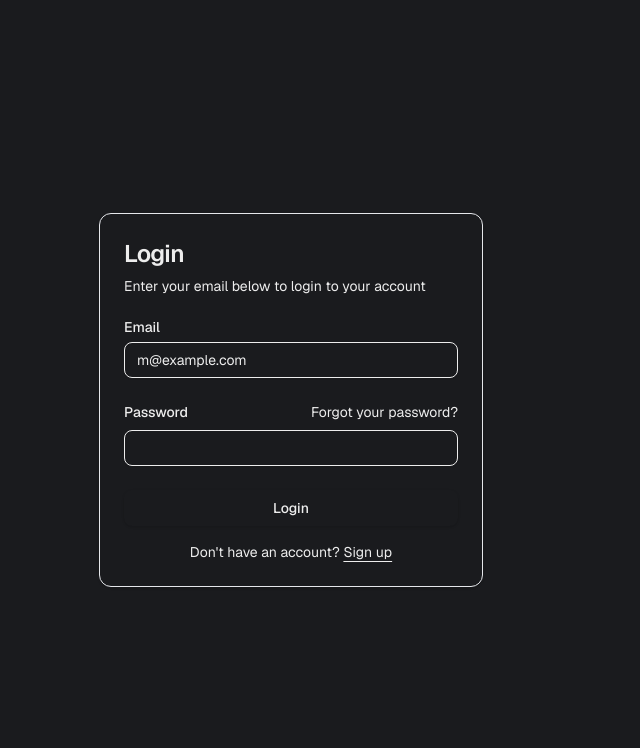
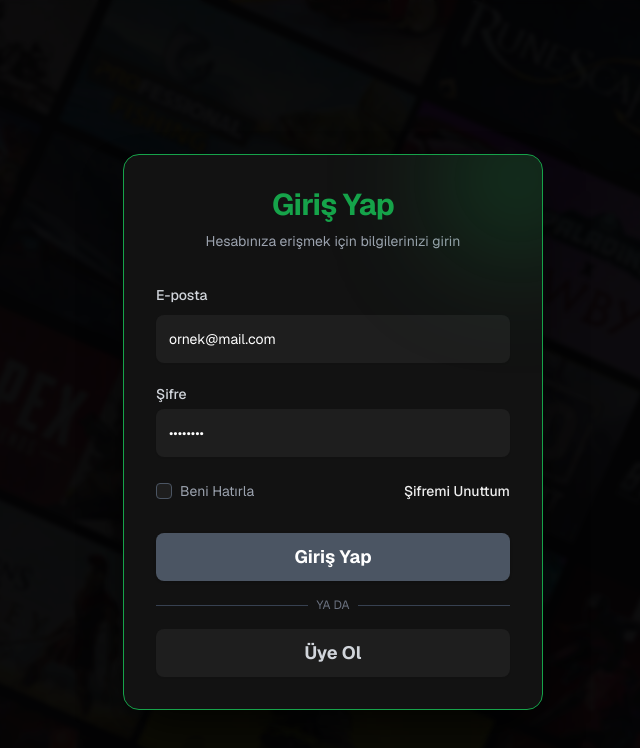
Before and after one commit to Erdem-San/royale-satis, a Next.js app: page /auth/login in a window 1280 px wide. Shown: the top 748 px of the page, without its empty margins (349-989 px from the left). Built offline with nearby package versions, Linux system fonts and the light colour scheme; no server answers.

Commit message:
feat: redesign auth pages and fix suspense error

```diff
--- /dev/null
+++ b/app/api/auth/signout/route.ts
@@ -0,0 +1,18 @@
+
+import { createClient } from "@/lib/supabase/server";
+import { type NextRequest, NextResponse } from "next/server";
+
+export async function POST(req: NextRequest) {
+    const supabase = await createClient();
+
+    // Check if a user's logged in
+    const {
+        data: { user },
+    } = await supabase.auth.getUser();
+
+    if (user) {
+        await supabase.auth.signOut();
+    }
+
+    return NextResponse.json({ message: "Signed out successfully" }, { status: 200 });
+}
--- a/app/auth/layout.tsx
+++ b/app/auth/layout.tsx
@@ -3,6 +3,26 @@ export default function AuthLayout({
 }: {
     children: React.ReactNode
 }) {
-    // Auth pages have no header/footer - just the content
-    return <>{children}</>
+    return (
+        <div className="min-h-screen w-full relative flex items-center justify-center bg-[#0a0a0c] overflow-hidden">
+            {/* Background Image */}
+            <div
+                className="absolute inset-0 z-0"
+                style={{
+                    backgroundImage: `url('/login-bg.webp')`,
+                    backgroundSize: 'cover',
+                    backgroundPosition: 'center',
+                    backgroundRepeat: 'no-repeat',
+                }}
+            />
+
+            {/* Dark Overlay for better text contrast */}
+            <div className="absolute inset-0 bg-black/60 backdrop-blur-[2px] z-0" />
+
+            {/* Content Container */}
+            <div className="relative z-10 w-full max-w-md px-4 py-8">
+                {children}
+            </div>
+        </div>
+    )
 }
--- a/app/auth/sign-up-success/page.tsx
+++ b/app/auth/sign-up-success/page.tsx
@@ -1,32 +1,35 @@
-import {
-  Card,
-  CardContent,
-  CardDescription,
-  CardHeader,
-  CardTitle,
-} from "@/components/ui/card";
+import Link from "next/link";
+import { Button } from "@/components/ui/button";
 
 export default function Page() {
   return (
-    <div className="flex min-h-svh w-full items-center justify-center p-6 md:p-10">
-      <div className="w-full max-w-sm">
-        <div className="flex flex-col gap-6">
-          <Card>
-            <CardHeader>
-              <CardTitle className="text-2xl">
-                Thank you for signing up!
-              </CardTitle>
-              <CardDescription>Check your email to confirm</CardDescription>
-            </CardHeader>
-            <CardContent>
-              <p className="text-sm text-muted-foreground">
-                You&apos;ve successfully signed up. Please check your email to
-                confirm your account before signing in.
-              </p>
-            </CardContent>
-          </Card>
+    <div className="bg-[#121212] border border-[#FCD34D]/30 rounded-2xl p-8 shadow-2xl shadow-black/80 relative overflow-hidden w-full max-w-sm text-center">
+      {/* Decorative corner glow */}
+      <div className="absolute -top-10 -right-10 w-32 h-32 bg-[#FCD34D]/10 rounded-full blur-3xl pointer-events-none" />
+
+      <div className="mb-6 flex justify-center">
+        <div className="w-16 h-16 rounded-full bg-green-500/10 flex items-center justify-center border border-green-500/20">
+          <svg className="w-8 h-8 text-green-500" fill="none" stroke="currentColor" viewBox="0 0 24 24">
+            <path strokeLinecap="round" strokeLinejoin="round" strokeWidth={2} d="M5 13l4 4L19 7" />
+          </svg>
         </div>
       </div>
+
+      <h1 className="text-2xl font-bold text-[#FCD34D] mb-2 tracking-tight">
+        Kayıt Başarılı!
+      </h1>
+
+      <p className="text-gray-400 text-sm mb-8">
+        Hesabınız oluşturuldu. Lütfen giriş yapmadan önce e-posta adresinize gönderilen doğrulama linkine tıklayın.
+      </p>
+
+      <Link href="/auth/login" className="block w-full">
+        <Button
+          className="w-full h-12 bg-[#4b5563] hover:bg-[#374151] text-white font-bold text-lg rounded-lg transition-all"
+        >sf
+          Giriş Yap
+        </Button>
+      </Link>
     </div>
   );
 }
--- /dev/null
+++ b/app/loading.tsx
@@ -0,0 +1,7 @@
+export default function Loading() {
+    return (
+        <div className="flex h-screen w-full items-center justify-center bg-[#1a1b1e]">
+            <div className="h-8 w-8 animate-spin rounded-full border-4 border-gray-600 border-t-green-500" />
+        </div>
+    )
+}
--- a/components/forgot-password-form.tsx
+++ b/components/forgot-password-form.tsx
@@ -47,58 +47,71 @@ export function ForgotPasswordForm({
   return (
     <div className={cn("flex flex-col gap-6", className)} {...props}>
       {success ? (
-        <Card>
-          <CardHeader>
-            <CardTitle className="text-2xl">Check Your Email</CardTitle>
-            <CardDescription>Password reset instructions sent</CardDescription>
-          </CardHeader>
-          <CardContent>
-            <p className="text-sm text-muted-foreground">
-              If you registered using your email and password, you will receive
-              a password reset email.
+        <div className="bg-[#121212] border border-green-600 rounded-2xl p-8 shadow-2xl shadow-black/80 relative overflow-hidden w-[420px]">
+          {/* Decorative corner glow */}
+          <div className="absolute -top-10 -right-10 w-32 h-32 bg-green-600/40 rounded-full blur-3xl pointer-events-none" />
+
+          <div className="mb-6 text-center space-y-2">
+            <h1 className="text-3xl font-bold text-green-600 tracking-tight">E-postanı Kontrol Et</h1>
+            <p className="text-gray-400 text-sm">Şifre sıfırlama talimatları gönderildi</p>
+          </div>
+          <div className="text-center">
+            <p className="text-sm text-gray-300">
+              Eğer bu e-posta adresiyle kayıtlı bir hesabınız varsa, şifre sıfırlama bağlantısını içeren bir e-posta alacaksınız.
             </p>
-          </CardContent>
-        </Card>
+          </div>
+        </div>
       ) : (
-        <Card>
-          <CardHeader>
-            <CardTitle className="text-2xl">Reset Your Password</CardTitle>
-            <CardDescription>
-              Type in your email and we&apos;ll send you a link to reset your
-              password
-            </CardDescription>
-          </CardHeader>
-          <CardContent>
-            <form onSubmit={handleForgotPassword}>
-              <div className="flex flex-col gap-6">
-                <div className="grid gap-2">
-                  <Label htmlFor="email">Email</Label>
+        <div className="bg-[#121212] border border-green-600 rounded-2xl p-8 shadow-2xl shadow-black/80 relative overflow-hidden w-[420px]">
+          {/* Decorative corner glow */}
+          <div className="absolute -top-10 -right-10 w-32 h-32 bg-green-600/40 rounded-full blur-3xl pointer-events-none" />
+
+          <div className="mb-8 text-center space-y-2">
+            <h1 className="text-3xl font-bold text-green-600 tracking-tight">Şifremi Unuttum</h1>
+            <p className="text-gray-400 text-sm">
+              E-posta adresinizi girin, size şifrenizi sıfırlamanız için bir bağlantı gönderelim.
+            </p>
+          </div>
+
+          <form onSubmit={handleForgotPassword} className="space-y-6">
+            <div className="space-y-2">
+              <Label htmlFor="email" className="text-gray-300 font-medium">E-posta</Label>
               <Input
                 id="email"
                 type="email"
-                    placeholder="m@example.com"
+                placeholder="ornek@mail.com"
                 required
                 value={email}
                 onChange={(e) => setEmail(e.target.value)}
+                className="bg-[#1E1E1E] border-transparent focus:border-green-600 text-white placeholder-gray-600 h-12 rounded-lg transition-all"
               />
             </div>
-                {error && <p className="text-sm text-red-500">{error}</p>}
-                <Button type="submit" className="w-full" disabled={isLoading}>
-                  {isLoading ? "Sending..." : "Send reset email"}
+
+            {error && (
+              <div className="p-3 rounded-lg bg-red-500/10 border border-red-500/20 text-red-500 text-sm">
+                {error}
+              </div>
+            )}
+
+            <Button
+              type="submit"
+              className="w-full h-12 bg-[#4b5563] hover:bg-[#374151] text-white font-bold text-lg rounded-lg transition-all transform active:scale-[0.98]"
+              disabled={isLoading}
+            >
+              {isLoading ? "Gönderiliyor..." : "Sıfırlama Bağlantısı Gönder"}
             </Button>
-              </div>
-              <div className="mt-4 text-center text-sm">
-                Already have an account?{" "}
+
+            <div className="text-center pt-2">
+              <span className="text-gray-400 text-sm">Hesabın var mı? </span>
               <Link
                 href="/auth/login"
-                  className="underline underline-offset-4"
+                className="text-green-600 hover:text-green-500 transition-colors font-medium underline-offset-4 hover:underline"
               >
-                  Login
+                Giriş Yap
               </Link>
             </div>
           </form>
-          </CardContent>
-        </Card>
+        </div>
       )}
     </div>
   );
--- a/components/layout/Header.tsx
+++ b/components/layout/Header.tsx
@@ -25,14 +25,19 @@ export default async function Header() {
             .select('role')
             .eq('user_id', user.id)
             .single()
-        isAdmin = profile?.role === 'admin'
+        const userProfile = profile as any
+        isAdmin = userProfile?.role === 'admin'
     }
 
     return (
         <header className="sticky top-0 z-50">
             <TopBar />
             <Suspense fallback={<div className="bg-[#252830] h-16"></div>}>
-                <MainHeaderClient initialUser={user} initialIsAdmin={isAdmin} />
+                <MainHeaderClient
+                    key={user?.id || 'guest'}
+                    initialUser={user}
+                    initialIsAdmin={isAdmin}
+                />
             </Suspense>
             <Suspense fallback={<div className="bg-[#252830] h-12"></div>}>
                 <NavigationBarClient initialCategories={categories} />
--- a/components/login-form.tsx
+++ b/components/login-form.tsx
@@ -3,13 +3,6 @@
 import { cn } from "@/lib/utils";
 import { createClient } from "@/lib/supabase/client";
 import { Button } from "@/components/ui/button";
-import {
-  Card,
-  CardContent,
-  CardDescription,
-  CardHeader,
-  CardTitle,
-} from "@/components/ui/card";
 import { Input } from "@/components/ui/input";
 import { Label } from "@/components/ui/label";
 import Link from "next/link";
@@ -38,7 +31,6 @@ export function LoginForm({
         password,
       });
       if (error) throw error;
-      // Update this route to redirect to an authenticated route. The user already has an active session.
       router.push("/");
       router.refresh();
     } catch (error: unknown) {
@@ -50,62 +42,96 @@ export function LoginForm({
 
   return (
     <div className={cn("flex flex-col gap-6", className)} {...props}>
-      <Card>
-        <CardHeader>
-          <CardTitle className="text-2xl">Login</CardTitle>
-          <CardDescription>
-            Enter your email below to login to your account
-          </CardDescription>
-        </CardHeader>
-        <CardContent>
-          <form onSubmit={handleLogin}>
-            <div className="flex flex-col gap-6">
-              <div className="grid gap-2">
-                <Label htmlFor="email">Email</Label>
+      <div className="bg-[#121212] border border-green-600 rounded-2xl p-8 shadow-2xl shadow-black/80 relative overflow-hidden w-[420px]">
+        {/* Decorative corner glow */}
+        <div className="absolute -top-10 -right-10 w-32 h-32 bg-green-600/40 rounded-full blur-3xl pointer-events-none" />
+
+        <div className="mb-8 text-center space-y-2">
+          <h1 className="text-3xl font-bold text-green-600 tracking-tight">Giriş Yap</h1>
+          <p className="text-gray-400 text-sm">Hesabınıza erişmek için bilgilerinizi girin</p>
+        </div>
+
+        <form onSubmit={handleLogin} className="space-y-6">
+          <div className="space-y-2">
+            <Label htmlFor="email" className="text-gray-300 font-medium">E-posta</Label>
             <Input
               id="email"
               type="email"
-                  placeholder="m@example.com"
+              placeholder="ornek@mail.com"
               required
               value={email}
               onChange={(e) => setEmail(e.target.value)}
+              className="bg-[#1E1E1E] border-transparent focus:border-green-600 text-white placeholder-gray-600 h-12 rounded-lg transition-all"
             />
           </div>
-              <div className="grid gap-2">
-                <div className="flex items-center">
-                  <Label htmlFor="password">Password</Label>
-                  <Link
-                    href="/auth/forgot-password"
-                    className="ml-auto inline-block text-sm underline-offset-4 hover:underline"
-                  >
-                    Forgot your password?
-                  </Link>
+
+          <div className="space-y-2">
+            <div className="flex items-center justify-between">
+              <Label htmlFor="password" className="text-gray-300 font-medium">Şifre</Label>
             </div>
             <Input
               id="password"
               type="password"
+              placeholder="••••••••"
               required
               value={password}
               onChange={(e) => setPassword(e.target.value)}
+              className="bg-[#1E1E1E] border-transparent focus:border-green-600 text-white placeholder-gray-600 h-12 rounded-lg transition-all"
             />
           </div>
-              {error && <p className="text-sm text-red-500">{error}</p>}
-              <Button type="submit" className="w-full" disabled={isLoading}>
-                {isLoading ? "Logging in..." : "Login"}
+
+          <div className="flex items-center justify-between text-sm">
+            <label className="flex items-center gap-2 cursor-pointer group">
+              <div className="w-4 h-4 rounded border border-gray-600 bg-[#1E1E1E] group-hover:border-green-600ansition-colors flex items-center justify-center">
+                {/* Fake checkbox check */}
+                <div className="w-2 h-2 bg-green-600unded-sm opacity-0 group-hover:opacity-100 transition-opacity" />
+              </div>
+              <span className="text-gray-400 group-hover:text-gray-300">Beni Hatırla</span>
+            </label>
+            <Link
+              href="/auth/forgot-password"
+              className="text-green-600ver:text-[#fbbf24] transition-colors font-medium"
+            >
+              Şifremi Unuttum
+            </Link>
+          </div>
+
+          {error && (
+            <div className="p-3 rounded-lg bg-red-500/10 border border-red-500/20 text-red-500 text-sm">
+              {error}
+            </div>
+          )}
+
+          <div className="space-y-4 pt-2">
+            <Button
+              type="submit"
+              className="w-full h-12 bg-[#4b5563] hover:bg-[#374151] text-white font-bold text-lg rounded-lg transition-all transform active:scale-[0.98]"
+              disabled={isLoading}
+            >
+              {isLoading ? "Giriş Yapılıyor..." : "Giriş Yap"}
             </Button>
+
+            <div className="relative">
+              <div className="absolute inset-0 flex items-center">
+                <span className="w-full border-t border-gray-700"></span>
               </div>
-            <div className="mt-4 text-center text-sm">
-              Don&apos;t have an account?{" "}
-              <Link
-                href="/auth/sign-up"
-                className="underline underline-offset-4"
+              <div className="relative flex justify-center text-xs uppercase">
+                <span className="bg-[#121212] px-2 text-gray-500">ya da</span>
+              </div>
+            </div>
+
+            <Link href="/auth/sign-up" className="block w-full">
+              <Button
+                type="button"
+                variant="outline"
+                className="w-full h-12 border-none bg-[#1E1E1E] hover:bg-[#2A2A2A] text-gray-300 hover:text-white font-bold text-lg rounded-lg transition-all border border-gray-700"
               >
-                Sign up
+                Üye Ol
+              </Button>
             </Link>
           </div>
         </form>
-        </CardContent>
-      </Card>
+      </div>
     </div>
   );
 }
--- a/components/sign-up-form.tsx
+++ b/components/sign-up-form.tsx
@@ -58,63 +58,91 @@ export function SignUpForm({
 
   return (
     <div className={cn("flex flex-col gap-6", className)} {...props}>
-      <Card>
-        <CardHeader>
-          <CardTitle className="text-2xl">Sign up</CardTitle>
-          <CardDescription>Create a new account</CardDescription>
-        </CardHeader>
-        <CardContent>
-          <form onSubmit={handleSignUp}>
-            <div className="flex flex-col gap-6">
-              <div className="grid gap-2">
-                <Label htmlFor="email">Email</Label>
+      <div className="bg-[#121212] border border-green-600 rounded-2xl p-8 shadow-2xl shadow-black/80 relative overflow-hidden w-[420px]">
+        {/* Decorative corner glow */}
+        <div className="absolute -top-10 -right-10 w-32 h-32 bg-green-600/40 rounded-full blur-3xl pointer-events-none" />
+
+        <div className="mb-8 text-center space-y-2">
+          <h1 className="text-3xl font-bold text-green-600 tracking-tight">Üye Ol</h1>
+          <p className="text-gray-400 text-sm">Hemen aramıza katıl ve ayrıcalıklardan yararlan</p>
+        </div>
+
+        <form onSubmit={handleSignUp} className="space-y-6">
+          <div className="space-y-2">
+            <Label htmlFor="email" className="text-gray-300 font-medium">E-posta</Label>
             <Input
               id="email"
               type="email"
-                  placeholder="m@example.com"
+              placeholder="ornek@mail.com"
               required
               value={email}
               onChange={(e) => setEmail(e.target.value)}
+              className="bg-[#1E1E1E] border-transparent focus:border-green-600/50 text-white placeholder-gray-600 h-12 rounded-lg transition-all"
             />
           </div>
-              <div className="grid gap-2">
-                <div className="flex items-center">
-                  <Label htmlFor="password">Password</Label>
-                </div>
+
+          <div className="space-y-2">
+            <Label htmlFor="password" className="text-gray-300 font-medium">Şifre</Label>
             <Input
               id="password"
               type="password"
+              placeholder="••••••••"
               required
               value={password}
               onChange={(e) => setPassword(e.target.value)}
+              className="bg-[#1E1E1E] border-transparent focus:border-green-600/50 text-white placeholder-gray-600 h-12 rounded-lg transition-all"
             />
           </div>
-              <div className="grid gap-2">
-                <div className="flex items-center">
-                  <Label htmlFor="repeat-password">Repeat Password</Label>
-                </div>
+
+          <div className="space-y-2">
+            <Label htmlFor="repeat-password" className="text-gray-300 font-medium">Şifre Tekrar</Label>
             <Input
               id="repeat-password"
               type="password"
+              placeholder="••••••••"
               required
               value={repeatPassword}
               onChange={(e) => setRepeatPassword(e.target.value)}
+              className="bg-[#1E1E1E] border-transparent focus:border-green-600/50 text-white placeholder-gray-600 h-12 rounded-lg transition-all"
             />
           </div>
-              {error && <p className="text-sm text-red-500">{error}</p>}
-              <Button type="submit" className="w-full" disabled={isLoading}>
-                {isLoading ? "Creating an account..." : "Sign up"}
+
+          {error && (
+            <div className="p-3 rounded-lg bg-red-500/10 border border-red-500/20 text-red-500 text-sm">
+              {error}
+            </div>
+          )}
+
+          <div className="space-y-4 pt-2">
+            <Button
+              type="submit"
+              className="w-full h-12 bg-[#4b5563] hover:bg-[#374151] text-white font-bold text-lg rounded-lg transition-all transform active:scale-[0.98]"
+              disabled={isLoading}
+            >
+              {isLoading ? "Kayıt Oluyor..." : "Üye Ol"}
             </Button>
+
+            <div className="relative">
+              <div className="absolute inset-0 flex items-center">
+                <span className="w-full border-t border-gray-700"></span>
               </div>
-            <div className="mt-4 text-center text-sm">
-              Already have an account?{" "}
-              <Link href="/auth/login" className="underline underline-offset-4">
-                Login
+              <div className="relative flex justify-center text-xs uppercase">
+                <span className="bg-[#121212] px-2 text-gray-500">ya da</span>
+              </div>
+            </div>
+
+            <Link href="/auth/login" className="block w-full">
+              <Button
+                type="button"
+                variant="outline"
+                className="w-full h-12 border-none bg-[#1E1E1E] hover:bg-[#2A2A2A] text-gray-300 hover:text-white font-bold text-lg rounded-lg transition-all border border-gray-700"
+              >
+                Giriş Yap
+              </Button>
             </Link>
           </div>
         </form>
-        </CardContent>
-      </Card>
+      </div>
     </div>
   );
 }
--- a/components/update-password-form.tsx
+++ b/components/update-password-form.tsx
@@ -44,35 +44,46 @@ export function UpdatePasswordForm({
 
   return (
     <div className={cn("flex flex-col gap-6", className)} {...props}>
-      <Card>
-        <CardHeader>
-          <CardTitle className="text-2xl">Reset Your Password</CardTitle>
-          <CardDescription>
-            Please enter your new password below.
-          </CardDescription>
-        </CardHeader>
-        <CardContent>
-          <form onSubmit={handleForgotPassword}>
-            <div className="flex flex-col gap-6">
-              <div className="grid gap-2">
-                <Label htmlFor="password">New password</Label>
+      <div className="bg-[#121212] border border-green-600 rounded-2xl p-8 shadow-2xl shadow-black/80 relative overflow-hidden w-[420px]">
+        {/* Decorative corner glow */}
+        <div className="absolute -top-10 -right-10 w-32 h-32 bg-green-600/40 rounded-full blur-3xl pointer-events-none" />
+
+        <div className="mb-8 text-center space-y-2">
+          <h1 className="text-3xl font-bold text-green-600 tracking-tight">Yeni Şifre Belirle</h1>
+          <p className="text-gray-400 text-sm">
+            Lütfen yeni şifrenizi aşağıya girin.
+          </p>
+        </div>
+
+        <form onSubmit={handleForgotPassword} className="space-y-6">
+          <div className="space-y-2">
+            <Label htmlFor="password" className="text-gray-300 font-medium">Yeni Şifre</Label>
             <Input
               id="password"
               type="password"
-                  placeholder="New password"
+              placeholder="Yeni şifreniz"
               required
               value={password}
               onChange={(e) => setPassword(e.target.value)}
+              className="bg-[#1E1E1E] border-transparent focus:border-green-600 text-white placeholder-gray-600 h-12 rounded-lg transition-all"
             />
           </div>
-              {error && <p className="text-sm text-red-500">{error}</p>}
-              <Button type="submit" className="w-full" disabled={isLoading}>
-                {isLoading ? "Saving..." : "Save new password"}
+
+          {error && (
+            <div className="p-3 rounded-lg bg-red-500/10 border border-red-500/20 text-red-500 text-sm">
+              {error}
+            </div>
+          )}
+
+          <Button
+            type="submit"
+            className="w-full h-12 bg-[#4b5563] hover:bg-[#374151] text-white font-bold text-lg rounded-lg transition-all transform active:scale-[0.98]"
+            disabled={isLoading}
+          >
+            {isLoading ? "Kaydediliyor..." : "Şifreyi Kaydet"}
           </Button>
+        </form>
       </div>
-          </form>
-        </CardContent>
-      </Card>
     </div>
   );
 }
```
Also changed, not shown: components/layout/MainHeaderClient.tsx (+41 -7 lines), public/login-bg.webp (added). Lines whose indentation alone changed are shown as unchanged.
